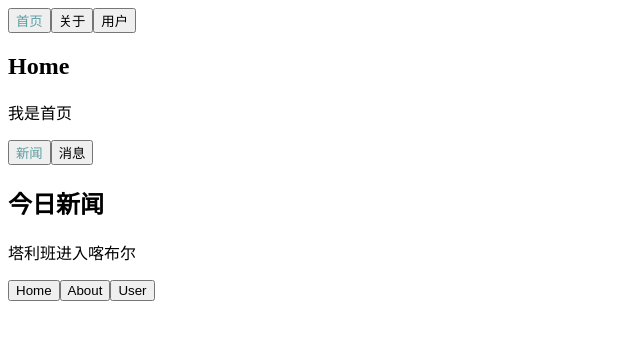
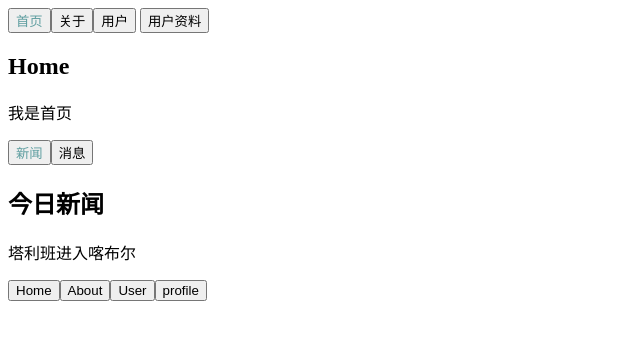
Before and after one commit to ZMH914/Supermarket_vue, a Vue app: page /home/news in a window 1280 px wide. Shown: the top 340 px of the page, without its empty margins (0-640 px from the left). Built offline with nearby package versions, Linux system fonts and the light colour scheme.

Commit message:
路由守卫与参数传递

```diff
--- a/src/App.vue
+++ b/src/App.vue
@@ -3,11 +3,17 @@
     <router-link to="/home" tag="button" replace>首页</router-link>
     <router-link to="/about" tag="button" replace>关于</router-link>
     <router-link :to="'/user/'+this.userId" tag="button" replace>用户</router-link>  <!--v-bind绑定userId属性-->
-    <router-view></router-view>
+     <!--路由参数传递，通过query，上面为方法一，通过绑定特殊路径属性-->
+    <router-link :to="{path: '/profile' , query: {name: this.name , age: this.age }}" tag="button" replace>用户资料</router-link>
+
+    <keep-alive>
+      <router-view></router-view>
+    </keep-alive>
 
     <button @click="homeClick">Home</button>
     <button @click="aboutClick">About</button>
     <button @click="userClick">User</button>
+    <button @click="profileClick">profile</button>
 
   </div>
 </template>
@@ -17,7 +23,9 @@ export default {
   name: 'App',
   data() {
     return {
-      userId: 'zhan'
+      userId: 7,
+      name: 'zhangdapao',
+      age: 20
     }
   },
   methods: {
@@ -32,6 +40,10 @@ export default {
     userClick() {
       // this.$router.push('/user' + userId)
       this.$router.replace('/user/'+this.userId)
+    },
+    profileClick() {                    //按键实现routerlink的参数传递
+      // this.$router.push({path: '/profile' , query: {name: this.name , age: this.age }})
+      this.$router.replace({path: '/profile' , query: {name: this.name , age: this.age }})
     }
   }
 }
--- a/src/components/User.vue
+++ b/src/components/User.vue
@@ -3,6 +3,7 @@
     <h2>User</h2>
     <p>我是用户</p>
     <p>用户：{{this.$route.params.userId}}</p>
+
   </div>
 </template>
 
--- a/src/components/home.vue
+++ b/src/components/home.vue
@@ -10,8 +10,21 @@
 
 <script>
 export default {
-  name: 'Home'
+  name: 'Home',
+  data() {
+    return {
+      path: '/home/news'
+  }
+  },
+  activated() {                      //跳转到组件时调用，启用keepalive时才有效，deactivted同理，离开路由时调用
+    this.$router.replace(this.path)
+  },
+  beforeRouteLeave (to,from,next) {   //组件内路由守卫，离开路由前保存路由路径
+    this.path = this.$route.path
+    next()
+  }
 }
+
 </script>
 
 <style>
--- /dev/null
+++ b/src/components/profile.vue
@@ -0,0 +1,17 @@
+<template>
+  <div>
+    <h2>个人资料</h2>
+    <p>姓名：{{this.$route.query.name}}</p>
+    <p>年龄：{{this.$route.query.age}}</p>
+  </div>
+</template>
+
+<script>
+export default {
+  name: 'Profile'
+}
+</script>
+
+<style>
+
+</style>
--- a/src/router/index.js
+++ b/src/router/index.js
@@ -11,17 +11,20 @@ const About = () => import('../components/about.vue')
 const User = () => import('../components/user.vue')
 const News = () => import('../components/news.vue')
 const Message = () => import('../components/message.vue')
+const Profile = () => import('../components/profile.vue')
 
 Vue.use(Router)
 
-export default new Router({
-  routes: [
+const routes = [
   {
     path: '/',
     redirect: '/home'
   },
   {
     path: '/home',
+    meta: {
+      title: '首页'
+    },
     component: Home,
     children: [           //嵌套路由
       {
@@ -40,12 +43,40 @@ export default new Router({
   },
   {
     path: '/about',
+    meta: {
+      title: '关于'
+    },
     component: About
   },
   {
     path: '/user/:userId',
+    meta: {
+      title: '用户'
+    },
     component: User
+  },
+  {
+    path: '/profile',
+    meta: {
+      title: '档案'
+    },
+    component: Profile
   }
-  ],
+]
+
+const router = new Router({
+  routes,
   mode: 'history'
 })
+
+
+//全局守卫，路由跳转时改变参数
+//router必须实例化才可调用函数
+router.beforeEach((to,from,next) =>{
+  //从from跳转到to
+  document.title = to.matched[0].meta.title
+  next()
+  })
+
+
+export default router
```
Also changed, not shown: src/main.js (line endings or trailing spaces). Lines whose indentation alone changed are shown as unchanged.
